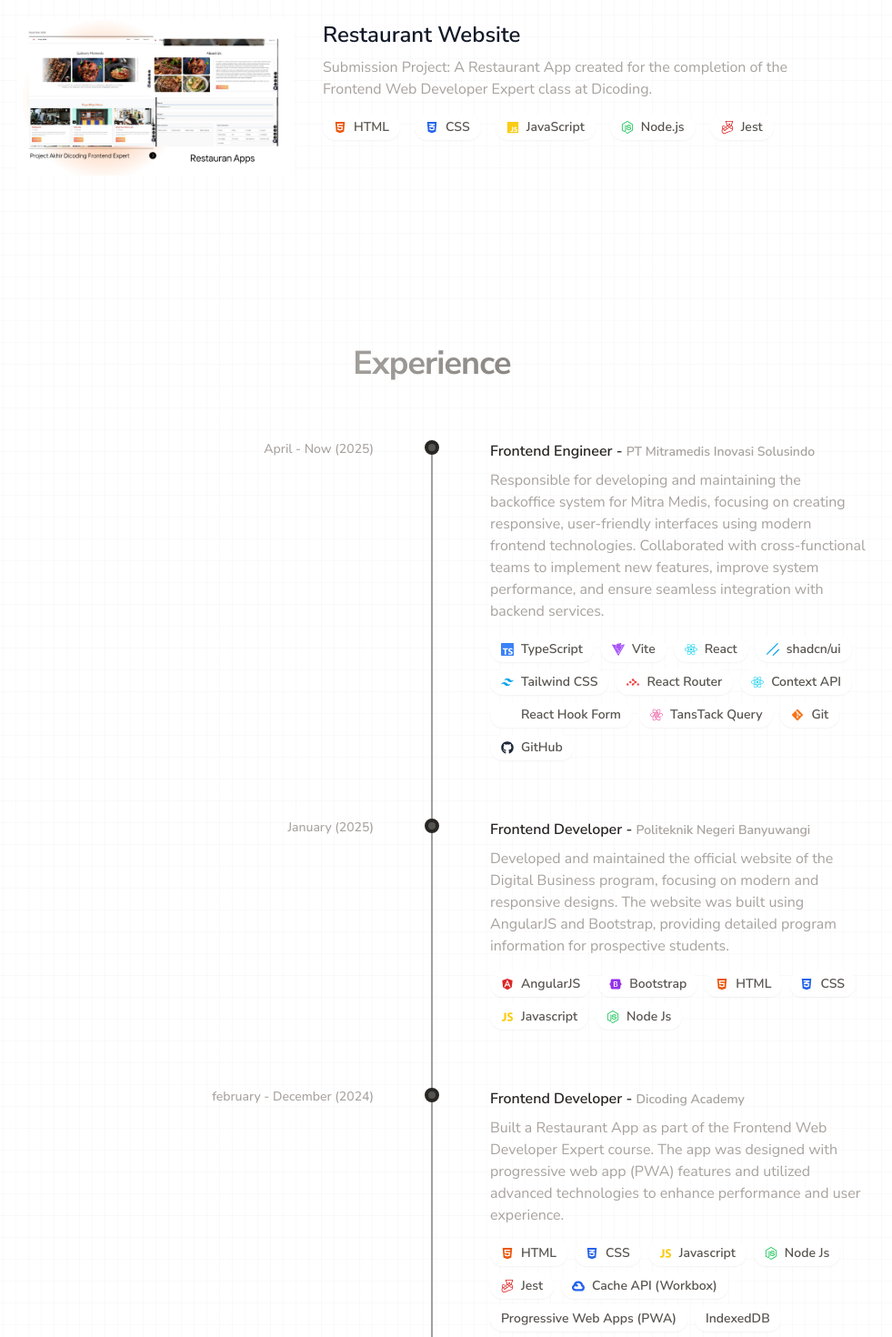
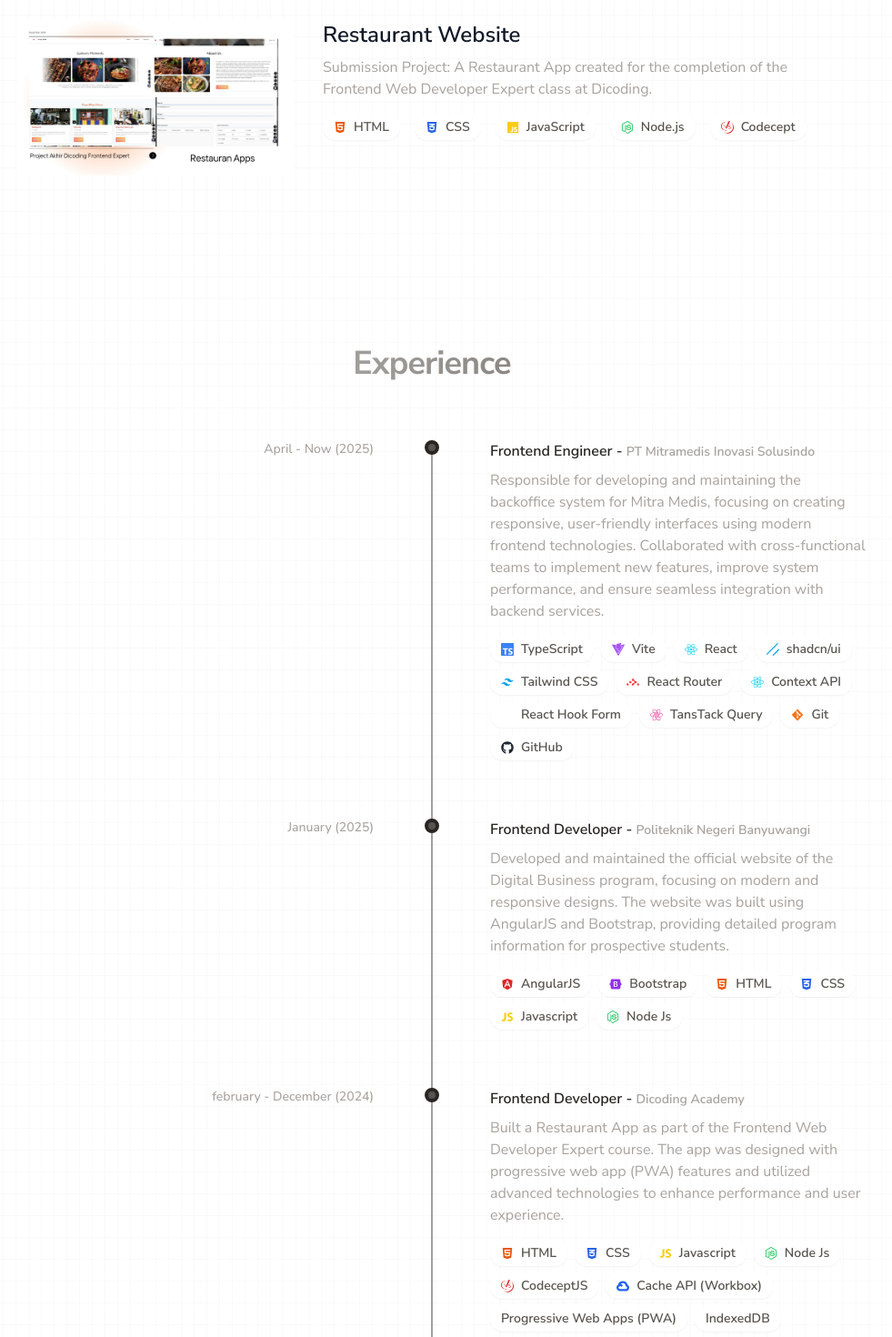
Before and after one commit to RahmadFahrurrozi/new-porto-rozi, a React (Vite) app: page / in a window 1280 px wide. Shown: the part 2120-3590 px from the top of the page at 91% size, without its empty margins (165-1146 px from the left). Built offline with nearby package versions, Linux system fonts and the light colour scheme; the HTML template or start-up script is replaced by a standard one.

Commit message:
refactor: replace Jest with CodeceptJS in icon mappings and data content

```diff
--- a/src/components/Experience.jsx
+++ b/src/components/Experience.jsx
@@ -16,7 +16,6 @@ import {
 import { RiTailwindCssFill } from "react-icons/ri";
 import { IoLogoJavascript } from "react-icons/io";
 import {
-  SiJest,
   SiMysql,
   SiGooglecloud,
   SiWoocommerce,
@@ -26,6 +25,7 @@ import {
   SiReactquery,
   SiReacthookform,
   SiReactrouter,
+  SiCodeceptjs,
 } from "react-icons/si";
 import { motion } from "framer-motion";
 import GitHubCalendar from "react-github-calendar";
@@ -44,7 +44,7 @@ const iconMap = {
   FaAngular: <FaAngular className="text-red-600" />,
   FaWordpress: <FaWordpress className="text-blue-400" />,
   FaElementor: <FaElementor className="text-pink-500" />,
-  SiJest: <SiJest className="text-red-600" />,
+  SiCodeceptjs: <SiCodeceptjs className="text-red-600" />,
   SiGooglecloud: <SiGooglecloud className="text-blue-600" />,
   SiWoocommerce: <SiWoocommerce className="text-indigo-400" />,
   SiTypescript: <SiTypescript className="text-blue-500" />,
--- a/src/components/Projects.jsx
+++ b/src/components/Projects.jsx
@@ -15,7 +15,7 @@ import {
 } from "react-icons/fa";
 import { RiTailwindCssFill } from "react-icons/ri";
 import { IoLogoJavascript } from "react-icons/io5";
-import { SiMysql, SiJest, SiWoocommerce } from "react-icons/si";
+import { SiMysql, SiWoocommerce, SiCodeceptjs } from "react-icons/si";
 import { motion } from "framer-motion";
 import { LazyLoadImage } from "react-lazy-load-image-component";
 
@@ -35,7 +35,7 @@ const iconMap = {
   FaElementor: <FaElementor className="text-pink-500" />,
   SiWoocommerce: <SiWoocommerce className="text-indigo-400" />,
   FaPhp: <FaPhp className="text-indigo-300" />,
-  SiJest: <SiJest className="text-red-600" />,
+  SiCodeceptjs: <SiCodeceptjs className="text-red-600" />,
 };
 
 const Projects = () => {
--- a/src/constants/data-content.js
+++ b/src/constants/data-content.js
@@ -59,7 +59,7 @@ export const EXPERIENCES = [
       { id: 2, nama: "CSS", icon: "FaCss3Alt" },
       { id: 3, nama: "Javascript", icon: "IoLogoJavascript" },
       { id: 4, nama: "Node Js", icon: "FaNodeJs" },
-      { id: 5, nama: "Jest", icon: "SiJest" },
+      { id: 5, nama: "CodeceptJS", icon: "SiCodeceptjs" },
       { id: 6, nama: "Cache API (Workbox)", icon: "SiGooglecloud" },
       { id: 7, nama: "Progressive Web Apps (PWA)", icon: "FaPwa" },
       { id: 8, nama: "IndexedDB", icon: "SiIndexdb" },
@@ -194,7 +194,7 @@ export const PROJECTS = [
       { id: 2, nama: "CSS", icon: "FaCss3Alt" },
       { id: 3, nama: "JavaScript", icon: "IoLogoJavascript" },
       { id: 5, nama: "Node.js", icon: "FaNodeJs" },
-      { id: 6, nama: "Jest", icon: "SiJest" },
+      { id: 6, nama: "Codecept", icon: "SiCodeceptjs" },
     ],
   },
 ];
```
